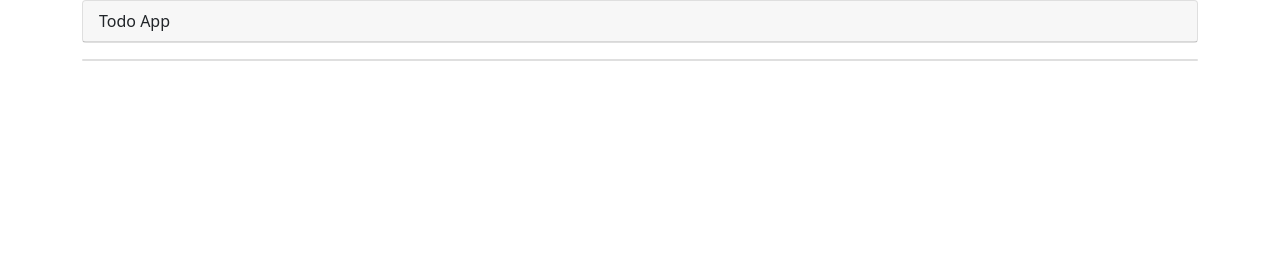
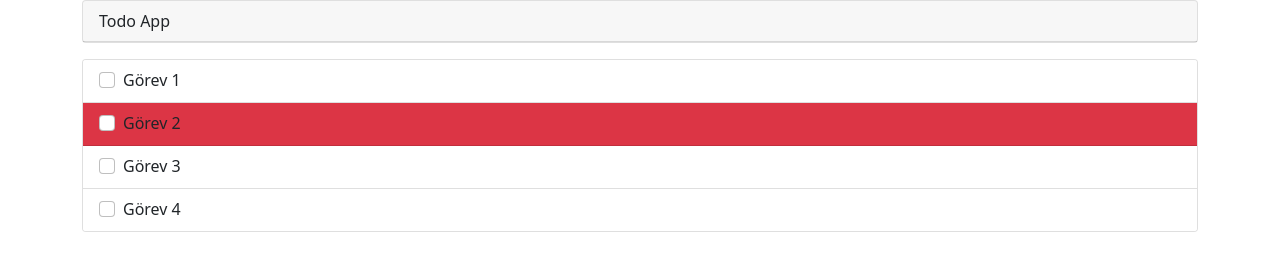
Before and after one commit to s3bu7i/JS, a plain HTML site: page updating-elements.html in a window 1280 px wide. Drawn offline with nearby package versions, Linux system fonts and the light colour scheme.

Commit message:
Update updating-elements.html

```diff
--- a/updating-elements.html
+++ b/updating-elements.html
@@ -27,6 +27,6 @@
       </div>
     </div>
 
-    <script src="./script.js"></script>
+    <script src="./script_updating.js"></script>
   </body>
 </html>
```
